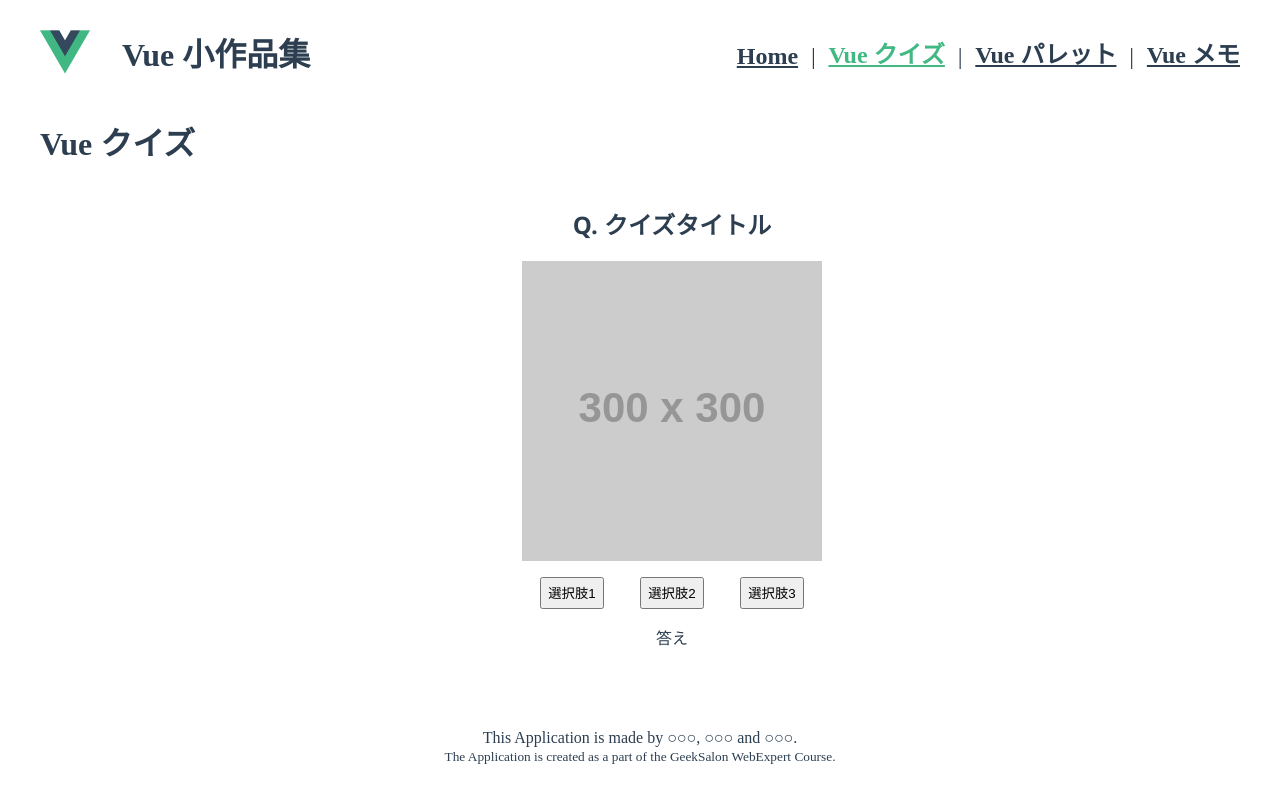
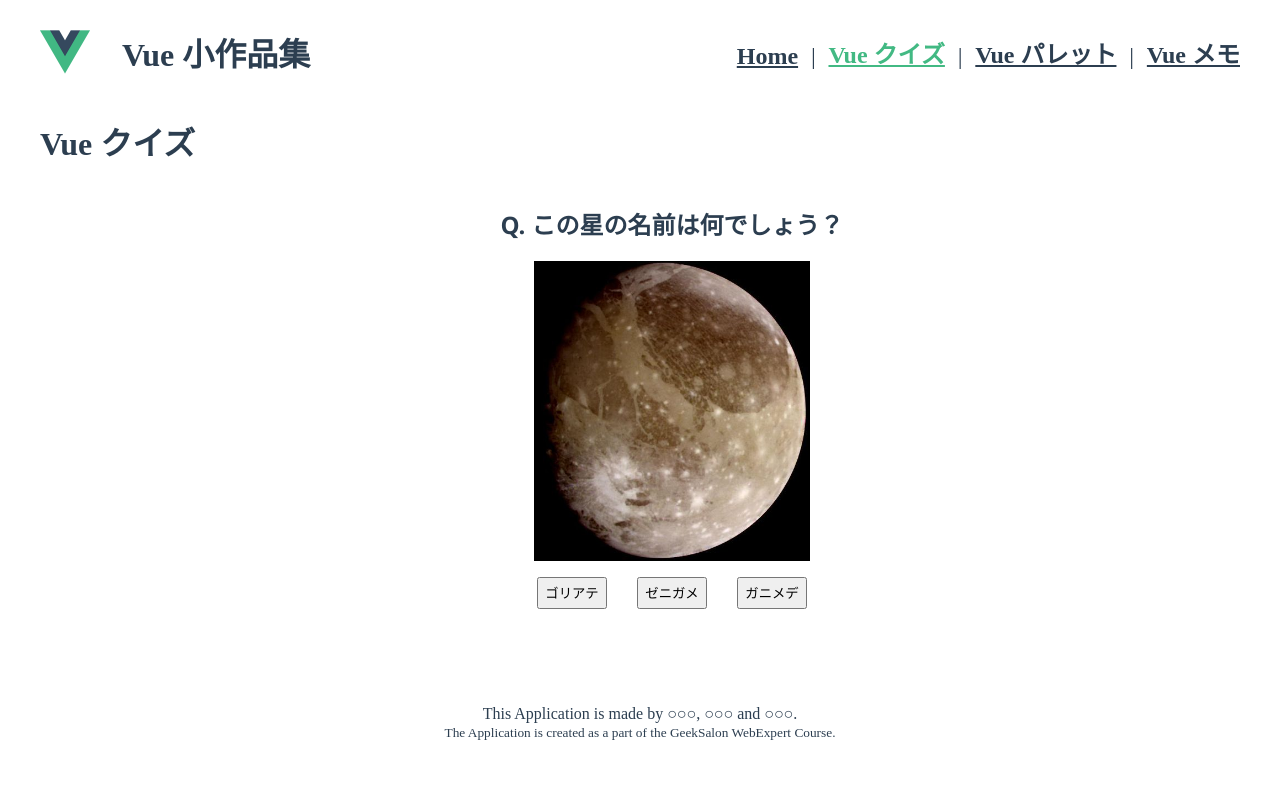
Before and after one commit to webexsixtyteamten/demo-team-app, a Vue app: page /quiz in a window 1280 px wide. Shown: the top 802 px of the page. Built offline with nearby package versions, Linux system fonts and the light colour scheme.

Commit message:
Vueクイズ作成

```diff
--- a/src/views/QuizApp.vue
+++ b/src/views/QuizApp.vue
@@ -1,29 +1,57 @@
 <template>
   <h1>Vue クイズ</h1>
   <div class="app">
-    <h2>Q. {{ "クイズタイトル" }}</h2>
+    <h2>Q. {{ quiz.title }}</h2>
     <img
       class="quiz-image"
-      src="https://via.placeholder.com/300x300"
+      src="@/assets/img/Ganymede.jpg"
       alt="クイズタイトル"
     />
     <div class="container">
-      <button>
-        {{ "選択肢1" }}
-      </button>
-      <button>
-        {{ "選択肢2" }}
-      </button>
-      <button>
-        {{ "選択肢3" }}
+      <button
+        v-for="(choice, i) in quiz.choices"
+        v-bind:key="i"
+        v-on:click="choiced(choice)"
+      >
+        {{ choice.text }}
       </button>
     </div>
-    <div>{{ "答え" }}</div>
+    <div>{{ feedback }}</div>
   </div>
 </template>
 
 <script>
-export default {}
+export default {
+  data() {
+    return {
+      feedback: "",
+      quiz: {
+        title: "この星の名前は何でしょう？",
+        choices: [
+          {
+            text: "ゴリアテ",
+            feedback:
+              "残念！ゴリアテは、旧約聖書に登場するダビデに石で殺される巨人だよ。",
+          },
+          {
+            text: "ゼニガメ",
+            feedback:
+              "残念！ゼニガメは、クサガメまたはニホンイシガメの幼体だよ。",
+          },
+          {
+            text: "ガニメデ",
+            feedback: "正解！ガニメデは、木星の第三惑星だよ！",
+          },
+        ],
+      },
+    }
+  },
+  methods: {
+    choiced(choice) {
+      this.feedback = choice.feedback
+    },
+  },
+}
 </script>
 
 <style>
```
Also changed, not shown: src/assets/img/Ganymede.jpg (added).
